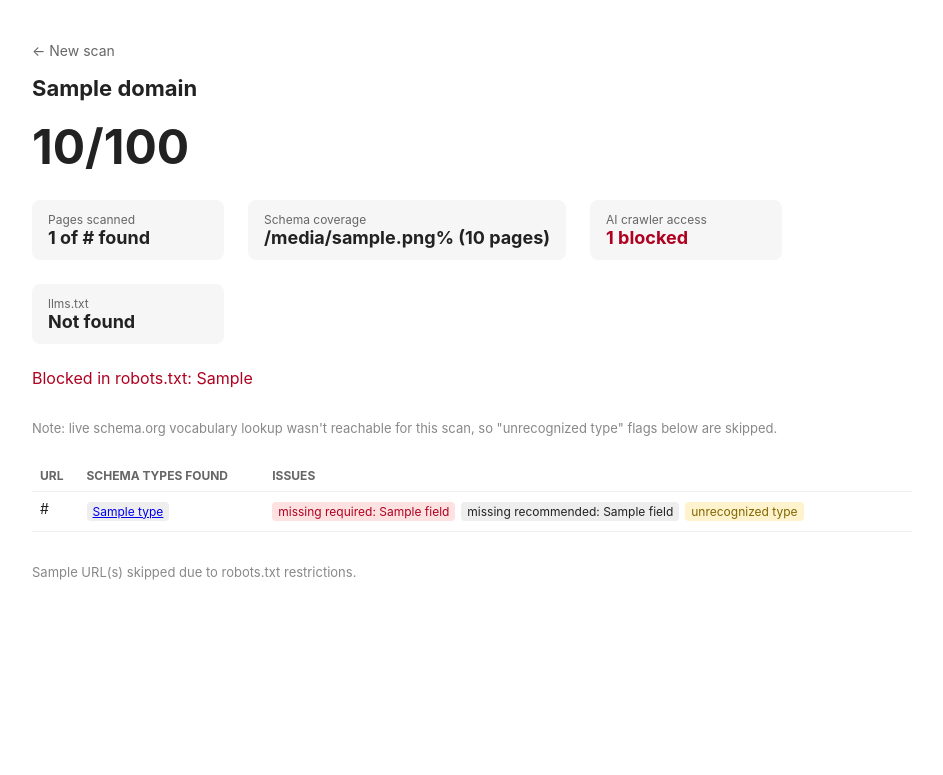
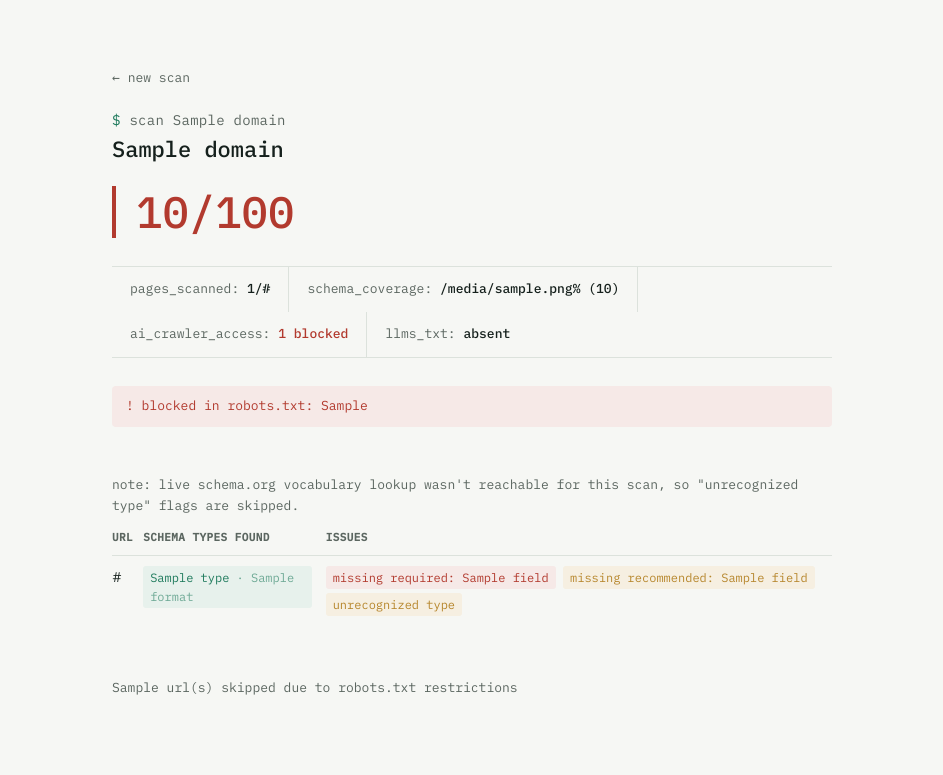
Before and after one commit to jayelliotblack-art/GEO-Audit-Tool, a Flask app: template templates/report.html in a window 1280 px wide. Shown: the top 775 px of the page, without its empty margins (168-1111 px from the left). Run offline with Flask 3, Linux system fonts and the light colour scheme; the template is opened without the code that fills it: most values are stand-ins (such as "Sample title", 1, 10 or a date in 2020).

Commit message:
Add files via upload

```diff
--- a/app.py
+++ b/app.py
@@ -18,7 +18,8 @@ from scorer import build_report
 
 app = Flask(__name__)
 
-MAX_URLS = 25  # raise this once the core pipeline is proven on real sites
+MAX_URLS = 50  # raised from 25 now that the pipeline's proven against real sites;
+# this needs gunicorn's timeout raised to match -- see README
 
 
 def _normalize_domain(raw):
--- a/crawler.py
+++ b/crawler.py
@@ -13,7 +13,7 @@ import requests
 
 USER_AGENT = "GEOAuditBot/0.1 (+https://github.com/; site auditing tool)"
 TIMEOUT = 10
-MAX_WORKERS = 6
+MAX_WORKERS = 10  # raised alongside MAX_URLS; threads are cheap while blocked on I/O
 
 
 def _robots_parser_for(domain):
--- a/requirements.txt
+++ b/requirements.txt
@@ -3,3 +3,4 @@ requests==2.32.3
 beautifulsoup4==4.12.3
 lxml==5.2.2
 gunicorn==22.0.0
+extruct==0.18.0
--- /dev/null
+++ b/static/style.css
@@ -0,0 +1,230 @@
+:root {
+  --paper: #f6f7f4;
+  --ink: #15201c;
+  --ink-muted: #5b6660;
+  --line: #dce2dc;
+  --good: #1e7a5c;
+  --good-bg: #e7f1ec;
+  --warn: #b6862c;
+  --warn-bg: #f6efe1;
+  --bad: #b23a2e;
+  --bad-bg: #f6e9e7;
+  --mono: "IBM Plex Mono", ui-monospace, "SF Mono", Consolas, monospace;
+  --sans: "IBM Plex Sans", -apple-system, Helvetica, Arial, sans-serif;
+}
+
+* { box-sizing: border-box; }
+
+body {
+  background: var(--paper);
+  color: var(--ink);
+  font-family: var(--sans);
+  font-size: 16px;
+  line-height: 1.6;
+  margin: 0;
+  padding: 64px 24px;
+}
+
+.wrap { max-width: 720px; margin: 0 auto; }
+
+a { color: var(--ink); }
+
+.prompt {
+  font-family: var(--mono);
+  color: var(--ink-muted);
+  font-size: 14px;
+  letter-spacing: 0.02em;
+}
+
+.prompt::before { content: "$ "; color: var(--good); }
+
+h1 {
+  font-family: var(--mono);
+  font-size: 28px;
+  font-weight: 500;
+  margin: 8px 0 4px;
+}
+
+.lede {
+  color: var(--ink-muted);
+  margin: 0 0 36px;
+  max-width: 46ch;
+}
+
+/* --- index page: terminal-style input line --- */
+
+.cmdline {
+  display: flex;
+  align-items: center;
+  gap: 10px;
+  border: 1px solid var(--line);
+  background: #fff;
+  border-radius: 4px;
+  padding: 14px 16px;
+  font-family: var(--mono);
+}
+
+.cmdline .label { color: var(--good); white-space: nowrap; }
+
+.cmdline input[type="text"] {
+  flex: 1;
+  border: none;
+  outline: none;
+  font: inherit;
+  background: none;
+  color: var(--ink);
+}
+
+.cmdline input[type="text"]::placeholder { color: var(--ink-muted); }
+
+.cmdline button {
+  font-family: var(--mono);
+  font-size: 14px;
+  background: var(--ink);
+  color: var(--paper);
+  border: none;
+  border-radius: 3px;
+  padding: 8px 14px;
+  cursor: pointer;
+}
+
+.cmdline button:hover { opacity: 0.85; }
+.cmdline button:focus-visible,
+.cmdline input:focus-visible,
+a:focus-visible {
+  outline: 2px solid var(--good);
+  outline-offset: 2px;
+}
+
+.cursor {
+  display: inline-block;
+  width: 8px;
+  height: 18px;
+  background: var(--good);
+  margin-left: 4px;
+  vertical-align: text-bottom;
+}
+
+@media (prefers-reduced-motion: no-preference) {
+  .cursor { animation: blink 1.1s steps(1) infinite; }
+}
+@keyframes blink { 50% { opacity: 0; } }
+
+.error {
+  color: var(--bad);
+  font-family: var(--mono);
+  font-size: 14px;
+  margin-top: 16px;
+}
+
+.note {
+  margin-top: 48px;
+  font-size: 13px;
+  color: var(--ink-muted);
+  font-family: var(--mono);
+}
+
+/* --- report page --- */
+
+.back {
+  font-family: var(--mono);
+  font-size: 13px;
+  color: var(--ink-muted);
+  text-decoration: none;
+  display: inline-block;
+  margin-bottom: 20px;
+}
+.back:hover { color: var(--ink); }
+
+.domain { font-family: var(--mono); font-size: 22px; font-weight: 500; margin: 0 0 20px; word-break: break-all; }
+
+.scoreblock {
+  border-left: 4px solid var(--line);
+  padding: 4px 0 4px 20px;
+  margin-bottom: 28px;
+}
+.scoreblock.good { border-color: var(--good); }
+.scoreblock.warn { border-color: var(--warn); }
+.scoreblock.bad { border-color: var(--bad); }
+
+.score {
+  font-family: var(--mono);
+  font-size: 44px;
+  font-weight: 500;
+  line-height: 1;
+}
+.scoreblock.good .score { color: var(--good); }
+.scoreblock.warn .score { color: var(--warn); }
+.scoreblock.bad .score { color: var(--bad); }
+
+.statline {
+  display: flex;
+  flex-wrap: wrap;
+  gap: 0;
+  font-family: var(--mono);
+  font-size: 13px;
+  border-top: 1px solid var(--line);
+  border-bottom: 1px solid var(--line);
+  margin-bottom: 28px;
+}
+.statline .stat {
+  padding: 12px 18px;
+  border-right: 1px solid var(--line);
+}
+.statline .stat:last-child { border-right: none; }
+.statline .stat .k { color: var(--ink-muted); }
+.statline .stat .v { font-weight: 500; }
+.statline .stat .v.good { color: var(--good); }
+.statline .stat .v.warn { color: var(--warn); }
+.statline .stat .v.bad { color: var(--bad); }
+
+.callout {
+  font-family: var(--mono);
+  font-size: 13px;
+  background: var(--bad-bg);
+  color: var(--bad);
+  border-radius: 4px;
+  padding: 10px 14px;
+  margin-bottom: 20px;
+}
+
+table { width: 100%; border-collapse: collapse; font-size: 14px; }
+th {
+  text-align: left;
+  font-family: var(--mono);
+  font-size: 11px;
+  letter-spacing: 0.04em;
+  text-transform: uppercase;
+  color: var(--ink-muted);
+  border-bottom: 1px solid var(--line);
+  padding: 0 10px 8px 0;
+}
+td {
+  vertical-align: top;
+  padding: 10px 10px 10px 0;
+  border-bottom: 1px solid var(--line);
+}
+tr:last-child td { border-bottom: none; }
+td.url { word-break: break-all; }
+td.muted { color: var(--ink-muted); }
+
+.tag {
+  display: inline-block;
+  font-family: var(--mono);
+  font-size: 12px;
+  border-radius: 3px;
+  padding: 2px 7px;
+  margin: 0 4px 4px 0;
+  text-decoration: none;
+}
+.tag.type { background: var(--good-bg); color: var(--good); }
+.tag.missing { background: var(--bad-bg); color: var(--bad); }
+.tag.recommended { background: var(--warn-bg); color: var(--warn); }
+.tag.unrecognized { background: var(--warn-bg); color: var(--warn); }
+
+@media (max-width: 600px) {
+  body { padding: 32px 16px; }
+  .statline { flex-direction: column; }
+  .statline .stat { border-right: none; border-bottom: 1px solid var(--line); }
+  .statline .stat:last-child { border-bottom: none; }
+}
--- a/templates/report.html
+++ b/templates/report.html
@@ -2,79 +2,70 @@
 <html lang="en">
 <head>
   <meta charset="UTF-8">
-  <title>Audit report - {{ report.domain }}</title>
-  <style>
-    body { font-family: -apple-system, Helvetica, Arial, sans-serif; max-width: 880px; margin: 40px auto; padding: 0 20px; color: #222; }
-    h1 { font-size: 22px; }
-    a.back { color: #666; text-decoration: none; font-size: 14px; }
-    .score { font-size: 48px; font-weight: bold; margin: 16px 0; }
-    .summary { display: flex; gap: 24px; margin: 24px 0; flex-wrap: wrap; }
-    .stat { background: #f6f6f6; border-radius: 8px; padding: 12px 16px; min-width: 160px; }
-    .stat .label { font-size: 12px; color: #666; }
-    .stat .value { font-size: 18px; font-weight: bold; }
-    .warn { color: #b00020; }
-    .ok { color: #1a7f37; }
-    table { width: 100%; border-collapse: collapse; margin-top: 24px; font-size: 14px; }
-    th, td { text-align: left; padding: 8px; border-bottom: 1px solid #eee; vertical-align: top; }
-    th { font-size: 12px; color: #666; text-transform: uppercase; }
-    .tag { display: inline-block; background: #eee; border-radius: 4px; padding: 2px 6px; margin: 2px 2px 2px 0; font-size: 12px; }
-    .tag.missing { background: #fde2e1; color: #b00020; }
-    .tag.unrecognized { background: #fff3cd; color: #806600; }
-    .note { margin-top: 32px; font-size: 13px; color: #888; }
-  </style>
+  <meta name="viewport" content="width=device-width, initial-scale=1">
+  <title>{{ report.domain }} - schema audit</title>
+  <link rel="preconnect" href="https://fonts.gstatic.com" crossorigin>
+  <link href="https://fonts.googleapis.com/css2?family=IBM+Plex+Mono:wght@400;500&family=IBM+Plex+Sans:wght@400;500&display=swap" rel="stylesheet">
+  <link rel="stylesheet" href="{{ url_for('static', filename='style.css') }}">
 </head>
 <body>
-  <a class="back" href="/">&larr; New scan</a>
-  <h1>{{ report.domain }}</h1>
+  <div class="wrap">
+    <a class="back" href="/">&larr; new scan</a>
+    <div class="prompt">scan {{ report.domain }}</div>
+    <p class="domain">{{ report.domain }}</p>
+
+    {% set tier = 'good' if report.overall_score >= 70 else ('warn' if report.overall_score >= 40 else 'bad') %}
+    <div class="scoreblock {{ tier }}">
       <div class="score">{{ report.overall_score }}/100</div>
+    </div>
 
-  <div class="summary">
+    <div class="statline">
       <div class="stat">
-      <div class="label">Pages scanned</div>
-      <div class="value">{{ report.total_pages_scanned }} of {{ report.urls_found_total }} found</div>
+        <span class="k">pages_scanned:</span>
+        <span class="v">{{ report.total_pages_scanned }}/{{ report.urls_found_total }}</span>
       </div>
       <div class="stat">
-      <div class="label">Schema coverage</div>
-      <div class="value">{{ report.schema_coverage_pct }}% ({{ report.pages_with_schema }} pages)</div>
+        <span class="k">schema_coverage:</span>
+        <span class="v">{{ report.schema_coverage_pct }}% ({{ report.pages_with_schema }})</span>
       </div>
       <div class="stat">
-      <div class="label">AI crawler access</div>
+        <span class="k">ai_crawler_access:</span>
         {% if report.blocked_ai_crawlers %}
-        <div class="value warn">{{ report.blocked_ai_crawlers|length }} blocked</div>
+          <span class="v bad">{{ report.blocked_ai_crawlers|length }} blocked</span>
         {% else %}
-        <div class="value ok">None blocked</div>
+          <span class="v good">clear</span>
         {% endif %}
       </div>
       <div class="stat">
-      <div class="label">llms.txt</div>
-      <div class="value {{ 'ok' if report.llms_txt_present else '' }}">{{ 'Present' if report.llms_txt_present else 'Not found' }}</div>
+        <span class="k">llms_txt:</span>
+        <span class="v {{ 'good' if report.llms_txt_present else '' }}">{{ 'present' if report.llms_txt_present else 'absent' }}</span>
       </div>
     </div>
 
     {% if report.blocked_ai_crawlers %}
-    <p class="warn">Blocked in robots.txt: {{ report.blocked_ai_crawlers|join(', ') }}</p>
+      <div class="callout">! blocked in robots.txt: {{ report.blocked_ai_crawlers|join(', ') }}</div>
     {% endif %}
 
     {% if not report.vocab_check_available %}
-    <p class="note">Note: live schema.org vocabulary lookup wasn't reachable for this scan, so "unrecognized type" flags below are skipped.</p>
+      <p class="note">note: live schema.org vocabulary lookup wasn't reachable for this scan, so "unrecognized type" flags are skipped.</p>
     {% endif %}
 
     <table>
       <thead>
-      <tr><th>URL</th><th>Schema types found</th><th>Issues</th></tr>
+        <tr><th>url</th><th>schema types found</th><th>issues</th></tr>
       </thead>
       <tbody>
         {% for page in report.pages %}
         <tr>
-        <td>{{ page.url }}</td>
+          <td class="url">{{ page.url }}</td>
           {% if page.error %}
-          <td colspan="2" class="warn">{{ page.error }}</td>
+            <td colspan="2" class="muted">{{ page.error }}</td>
           {% elif not page.schema_items %}
-          <td colspan="2">No structured data found</td>
+            <td colspan="2" class="muted">no structured data found</td>
           {% else %}
             <td>
               {% for item in page.schema_items %}
-              <a class="tag" href="{{ item.docs_url }}" target="_blank">{{ item.type }}</a>
+                <a class="tag type" href="{{ item.docs_url }}" target="_blank" rel="noopener">{{ item.type }}<span style="opacity:.6"> &middot; {{ item.format }}</span></a>
               {% endfor %}
             </td>
             <td>
@@ -83,7 +74,7 @@
                   <span class="tag missing">missing required: {{ field }}</span>
                 {% endfor %}
                 {% for field in item.missing_recommended %}
-                <span class="tag">missing recommended: {{ field }}</span>
+                  <span class="tag recommended">missing recommended: {{ field }}</span>
                 {% endfor %}
                 {% if not item.recognized %}
                   <span class="tag unrecognized">unrecognized type</span>
@@ -96,6 +87,7 @@
       </tbody>
     </table>
 
-  <p class="note">{{ report.skipped_by_robots }} URL(s) skipped due to robots.txt restrictions.</p>
+    <p class="note">{{ report.skipped_by_robots }} url(s) skipped due to robots.txt restrictions</p>
+  </div>
 </body>
 </html>
```
Also changed, not shown: extractor.py (+32 -3 lines), scorer.py (+26 -16 lines), templates/index.html (+20 -20 lines), README.md. Lines whose indentation alone changed are shown as unchanged.
